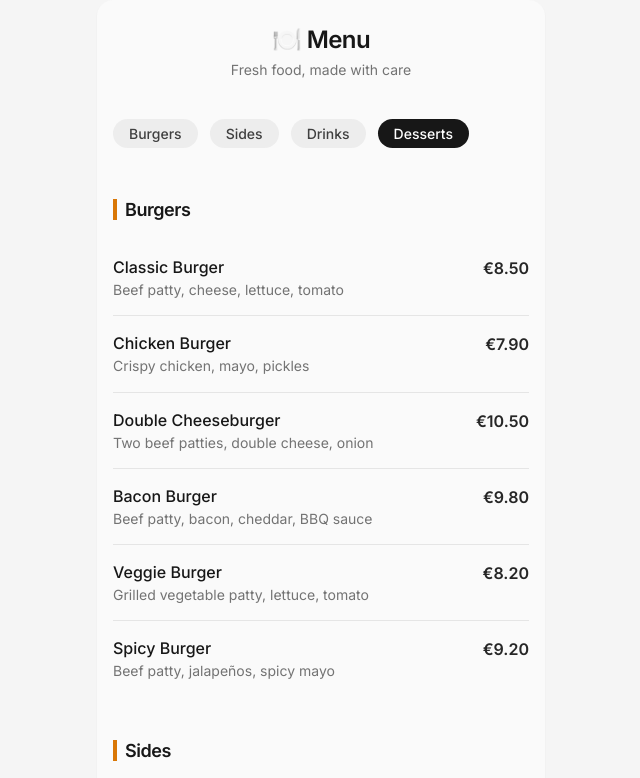
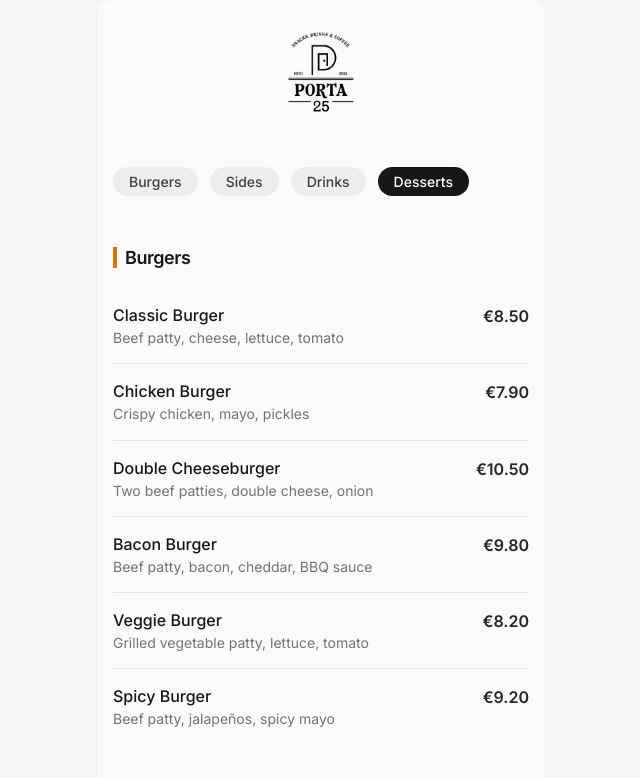
Before and after one commit to Pedro-Peyroteo/restaurant-menu, a plain HTML site: page index.html in a window 1280 px wide. Shown: the top 778 px of the page, without its empty margins (319-959 px from the left). Drawn offline with nearby package versions, Linux system fonts and the light colour scheme.

Commit message:
chore: replaced menu header placeholder for logo

```diff
--- a/index.html
+++ b/index.html
@@ -49,9 +49,12 @@
       class="max-w-md mx-auto px-4 py-6 bg-neutral-50 rounded-2xl shadow-sm"
     >
       <!-- Header -->
-      <header class="mb-8 text-center">
-        <h1 class="text-2xl font-semibold tracking-tight">🍽️ Menu</h1>
-        <p class="text-sm text-neutral-500 mt-1">Fresh food, made with care</p>
+      <header class="mb-10 flex justify-center">
+        <img
+          src="./logo.png"
+          alt="Restaurant logo"
+          class="h-24 w-auto mx-auto"
+        />
       </header>
 
       <!-- Loading -->
```
Also changed, not shown: logo.png (added).
